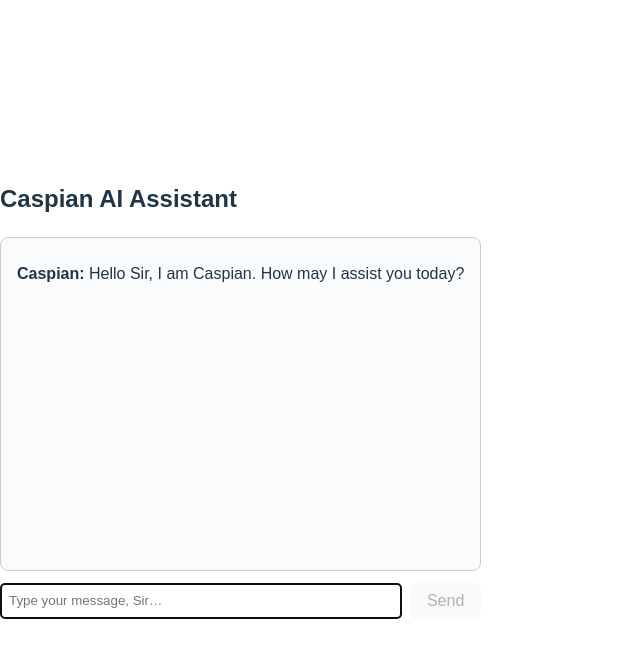
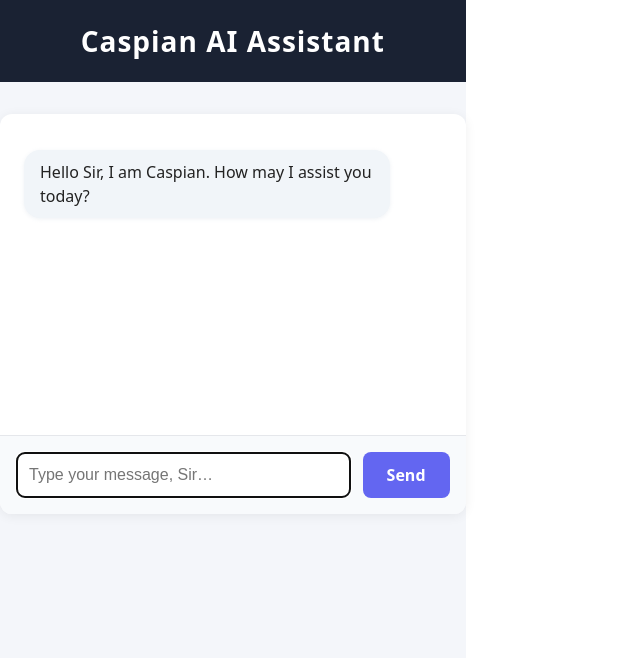
Before and after one commit to ivinitus/caspian, a React (Vite) app in the folder caspian/frontend/web/: page / in a window 1280 px wide. Shown: the top 658 px of the page, without its empty margins (0-640 px from the left). Built offline with nearby package versions, Linux system fonts and the light colour scheme; no server answers.

Commit message:
refactored

```diff
--- a/caspian/frontend/web/src/App.jsx
+++ b/caspian/frontend/web/src/App.jsx
@@ -1,4 +1,4 @@
-import React, { useState } from "react";
+import React, { useState, useRef, useEffect } from "react";
 
 const API_URL = import.meta.env.VITE_API_URL || "http://localhost:8000";
 
@@ -8,6 +8,11 @@ export default function App() {
   ]);
   const [input, setInput] = useState("");
   const [loading, setLoading] = useState(false);
+  const chatEndRef = useRef(null);
+
+  useEffect(() => {
+    chatEndRef.current?.scrollIntoView({ behavior: "smooth" });
+  }, [messages, loading]);
 
   const sendMessage = async (e) => {
     e.preventDefault();
@@ -36,29 +41,52 @@ export default function App() {
   };
 
   return (
-    <div style={{ maxWidth: 600, margin: "40px auto", fontFamily: "sans-serif" }}>
-      <h2>Caspian AI Assistant</h2>
-      <div style={{ border: "1px solid #ccc", borderRadius: 8, padding: 16, minHeight: 300, background: "#fafbfc" }}>
+    <div style={{ minHeight: "100vh", background: "#f4f6fa", display: "flex", flexDirection: "column" }}>
+      <header style={{ background: "#1a2233", color: "#fff", padding: "20px 0", textAlign: "center", fontSize: 28, fontWeight: 700, letterSpacing: 1 }}>
+        Caspian AI Assistant
+      </header>
+      <main style={{ flex: 1, display: "flex", flexDirection: "column", alignItems: "center", justifyContent: "flex-start", padding: 0 }}>
+        <div style={{ width: "100%", maxWidth: 600, margin: "32px 0 0 0", background: "#fff", borderRadius: 12, boxShadow: "0 2px 12px #0001", padding: 0, display: "flex", flexDirection: "column", minHeight: 400 }}>
+          <div style={{ flex: 1, overflowY: "auto", padding: 24, paddingBottom: 0, maxHeight: 500 }}>
             {messages.map((m, i) => (
-          <div key={i} style={{ margin: "8px 0", textAlign: m.role === "user" ? "right" : "left" }}>
-            <b>{m.role === "user" ? "You" : "Caspian"}:</b> {m.content}
+              <div key={i} style={{
+                margin: "12px 0",
+                textAlign: m.role === "user" ? "right" : "left",
+                display: "flex",
+                flexDirection: m.role === "user" ? "row-reverse" : "row",
+                alignItems: "flex-end"
+              }}>
+                <div style={{
+                  background: m.role === "user" ? "#e0e7ff" : "#f1f5f9",
+                  color: "#222",
+                  borderRadius: 16,
+                  padding: "10px 16px",
+                  maxWidth: "80%",
+                  fontSize: 16,
+                  boxShadow: m.role === "user" ? "0 1px 4px #a5b4fc55" : "0 1px 4px #cbd5e155"
+                }}>
+                  {m.content}
+                </div>
               </div>
             ))}
-        {loading && <div><i>Caspian is typing…</i></div>}
+            {loading && <div style={{ margin: "12px 0", color: "#888" }}><i>Caspian is typing…</i></div>}
+            <div ref={chatEndRef} />
           </div>
-      <form onSubmit={sendMessage} style={{ display: "flex", marginTop: 12 }}>
+          <form onSubmit={sendMessage} style={{ display: "flex", borderTop: "1px solid #e5e7eb", padding: 16, background: "#f8fafc", borderRadius: "0 0 12px 12px" }}>
             <input
               value={input}
               onChange={e => setInput(e.target.value)}
               placeholder="Type your message, Sir…"
-          style={{ flex: 1, padding: 8, borderRadius: 4, border: "1px solid #ccc" }}
+              style={{ flex: 1, padding: 12, borderRadius: 8, border: "1px solid #cbd5e1", fontSize: 16, background: "#fff" }}
               disabled={loading}
               autoFocus
             />
-        <button type="submit" disabled={loading || !input.trim()} style={{ marginLeft: 8, padding: "8px 16px" }}>
+            <button type="submit" disabled={loading || !input.trim()} style={{ marginLeft: 12, padding: "12px 24px", borderRadius: 8, background: "#6366f1", color: "#fff", border: "none", fontWeight: 600, fontSize: 16, cursor: loading ? "not-allowed" : "pointer" }}>
               Send
             </button>
           </form>
         </div>
+      </main>
+    </div>
   );
 }
```
Also changed, not shown: 1 other file (tests, documents, lock files or other folders). Lines whose indentation alone changed are shown as unchanged.
